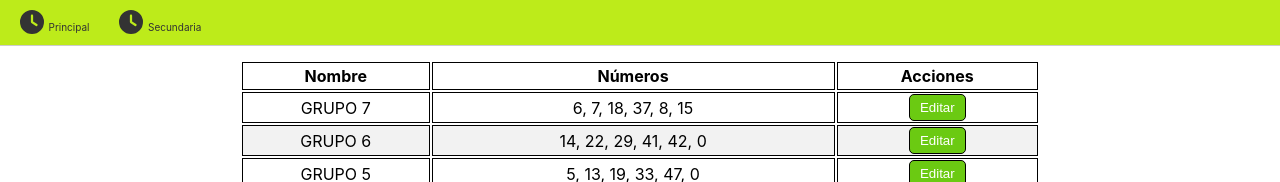
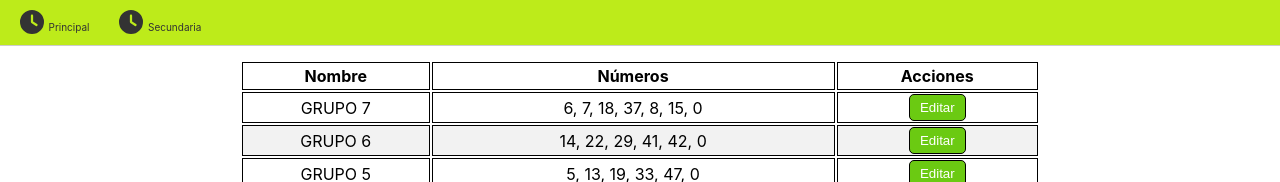
Before and after one commit to ingeabraham23/horarios, a React (Vite) app: page /#/secundaria in a window 1280 px wide. Shown: the top 182 px of the page. Built offline with nearby package versions, Linux system fonts and the light colour scheme.

Commit message:
reparados grupos

```diff
--- a/src/components/Principal.jsx
+++ b/src/components/Principal.jsx
@@ -16,7 +16,7 @@ function Principal() {
   const [fechaSeleccionada, setFechaSeleccionada] = useState(fechaActual); // Estado para la fecha seleccionada en el DatePicker, se inicializa con la fecha en que se esta ejecutando la aplicación
 
   const [grupos, setGrupos] = useState([
-    { nombre: "GRUPO 7", numeros: [6, 7, 8, 18, 37, 8, 15] },
+    { nombre: "GRUPO 7", numeros: [6, 7, 18, 37, 8, 15, 0] },
     { nombre: "GRUPO 6", numeros: [14, 22, 29, 41, 42, 0] },
     { nombre: "GRUPO 5", numeros: [5, 13, 19, 33, 47, 0] },
     { nombre: "GRUPO 4", numeros: [4, 12, 20, 31, 0] },
--- a/src/components/Secundaria.jsx
+++ b/src/components/Secundaria.jsx
@@ -16,7 +16,7 @@ function Secundaria() {
   const [fechaSeleccionada, setFechaSeleccionada] = useState(fechaActual); // Estado para la fecha seleccionada en el DatePicker, se inicializa con la fecha en que se esta ejecutando la aplicación
 
   const [grupos, setGrupos] = useState([
-      { nombre: "GRUPO 7", numeros: [6, 7, 18, 37, 8, 15] },
+      { nombre: "GRUPO 7", numeros: [6, 7, 18, 37, 8, 15, 0] },
       { nombre: "GRUPO 6", numeros: [14, 22, 29, 41, 42, 0] },
       { nombre: "GRUPO 5", numeros: [5, 13, 19, 33, 47, 0] },
       { nombre: "GRUPO 4", numeros: [4, 12, 20, 31, 0] },
```
